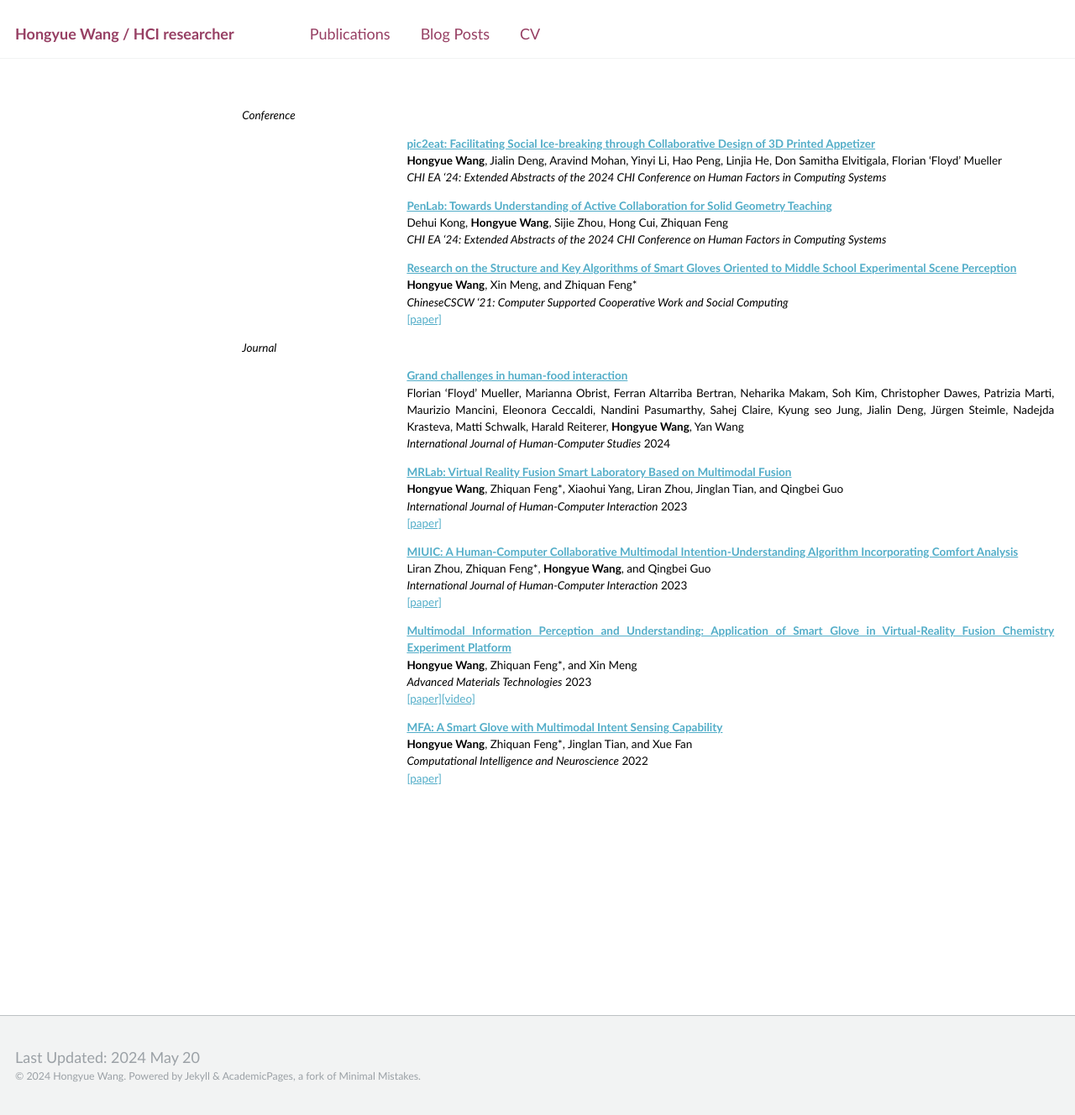
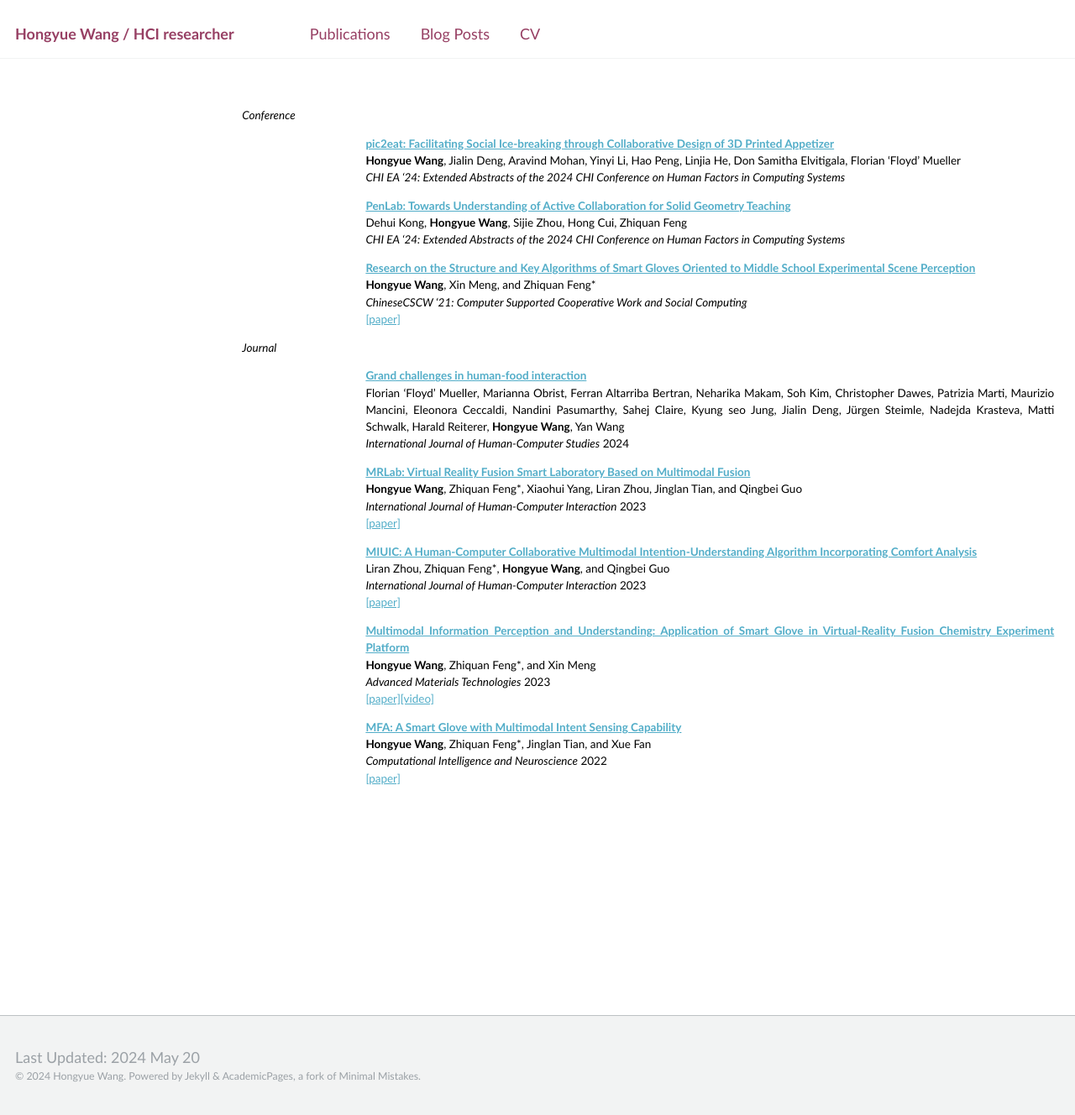
Before and after one commit to hongyue-howard-wang/hongyue-howard-wang.github.io, a Jekyll site: the page built from _pages/publications.md, in a window 1280 px wide and 1328 px high. Shown: the whole window at 84% size. Built offline with Jekyll 4.4.1, drawn with Linux system fonts in a browser that asks for light colours; nearby versions of some CDN libraries.

Commit message:
Update publications.md

```diff
--- a/_pages/publications.md
+++ b/_pages/publications.md
@@ -7,8 +7,8 @@ author_profile: false
 
 <table style="border-collapse: collapse; border: none;">
 <colgroup>
-<col width="20%" />
-<col width="80%" />
+<col width="15%" />
+<col width="85%" />
 </colgroup>
 <tbody style="border: none;">
 
```
